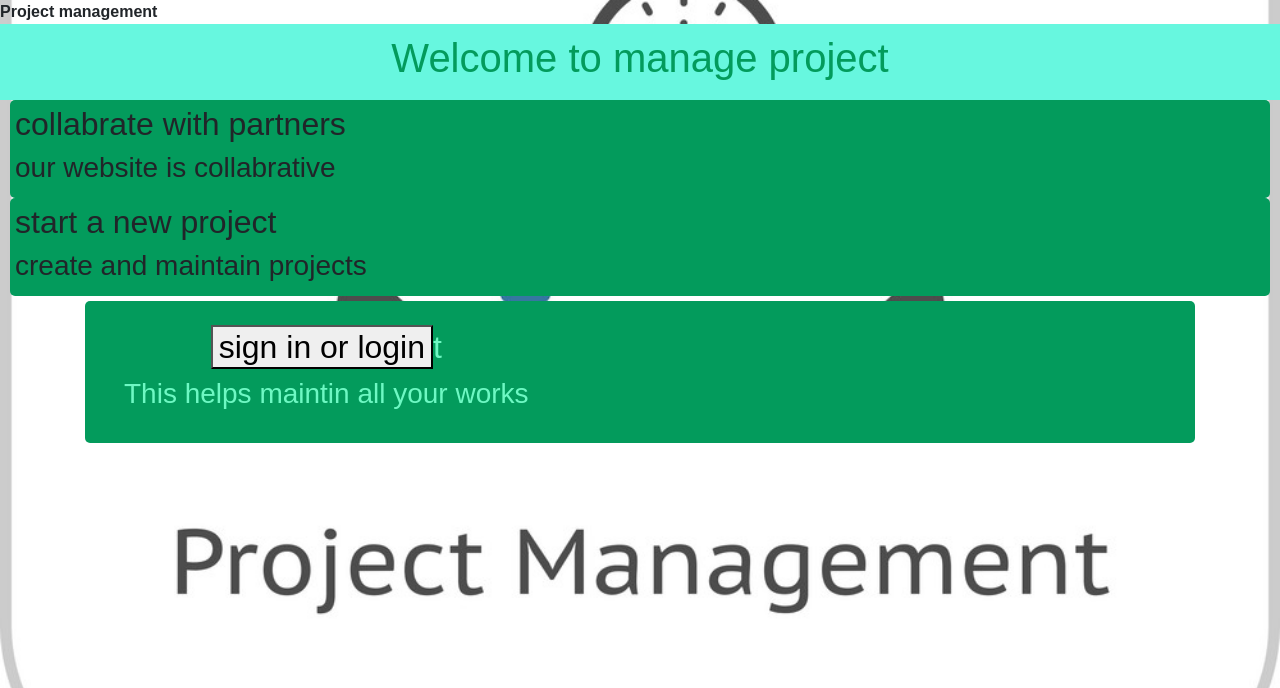
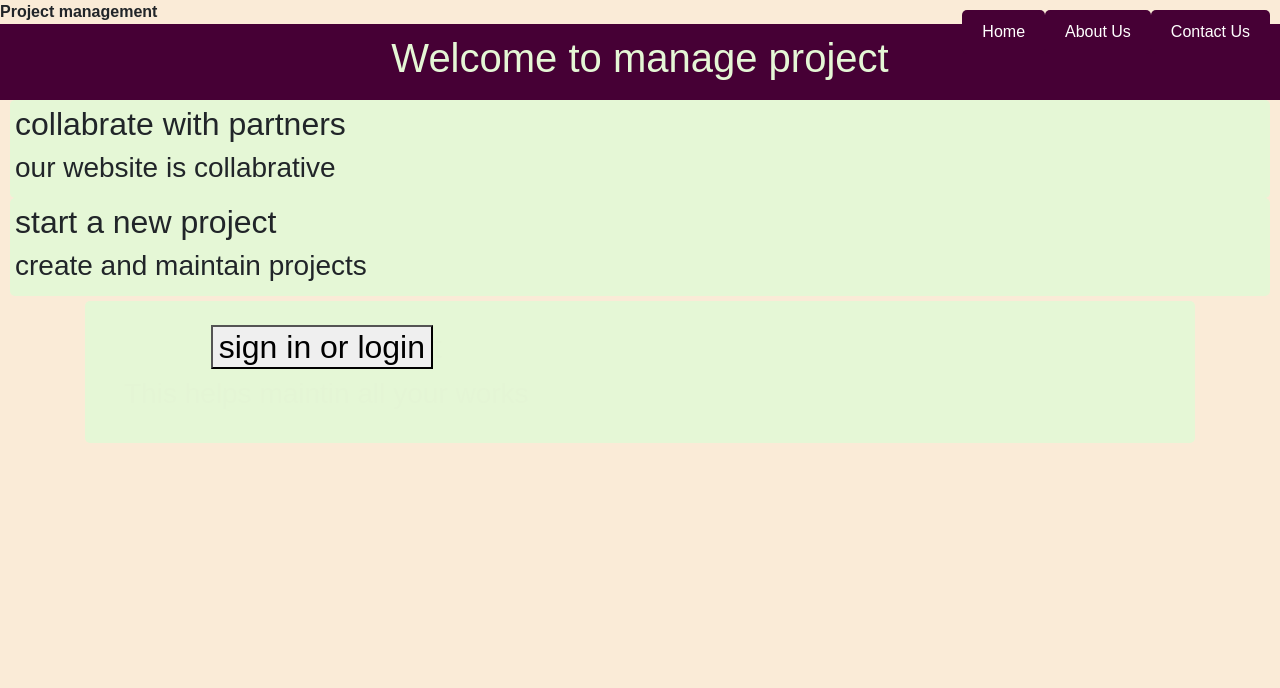
Before and after one commit to Aniruddha-HD-003/Project-management-system-DBMS, a Flask app: page / in a window 1280 px wide. Shown: the top 688 px of the page. Run offline with Flask 3, Linux system fonts and the light colour scheme.

Commit message:
new html added

```diff
--- a/templates/home.html
+++ b/templates/home.html
@@ -13,33 +13,37 @@
             font-family: Arial, sans-serif;
             margin: 0;
             padding: 0;
-            background-image:url('logo.jpg');
+            background-color: antiquewhite;
             background-size: cover;
             background-position: center;
             background-repeat: no-repeat;
         }
         header {
-            background-color: #67f7df;
-            color: #039b5c;
+            background-color: #460035;
+            color: #e5f7d6;
             padding: 10px 0;
             text-align: center;
         }
         .container {
             display: flex;
+            justify-content: center; /* Center the columns horizontally */
+    align-items: center;
 
             padding: 5px;
         }
         .column {
             flex: 1;
             margin: 0 10px;
-            background-color: #039b5c;
+            background-color: #e5f7d6;
             padding: 5px;
             border-radius: 5px;
+            justify-content: center; /* Center the columns horizontally */
+    align-items: center;
             font:italic;
         }
         .button {
   border: none;
-  color: rgb(110, 248, 195);
+  color: rgb(228, 245, 213);
   padding: 15px 32px;
   text-align: center;
   text-decoration: none;
@@ -48,22 +52,169 @@
   margin: 4px 2px;
   cursor: pointer;
 }
+   /* CSS for flip animation */
+.flip {
+    position: relative;
+    overflow: hidden;
+    color: #1c3eef;
+    display: block;
+    perspective: 1000px; /* Add perspective for 3D effect */
+}
+
+.flip span {
+    opacity: 0;
+    display: inline-block;
+    position: absolute;
+    left: 0;
+    top: 0;
+    right: 0;
+    margin: auto;
+    text-align: center;
+    transform: rotateX(90deg); /* Initially flip the span */
+    animation: flipAnimation 5s infinite; /* Apply flip animation */
+}
+
+.flip span.is-visible {
+    opacity: 1;
+    transform: rotateX(0deg); /* Bring visible span to front */
+}
+
+/* Keyframes for flip animation */
+@keyframes flipAnimation {
+    0% {
+        opacity: 0;
+        transform: rotateX(90deg); /* Start flipped */
+    }
+    50% {
+        opacity: 1;
+        transform: rotateX(0deg); /* Flip to visible */
+    }
+    100% {
+        opacity: 0;
+        transform: rotateX(90deg); /* Flip back */
+    }
+}
+
+.h3 {
+  margin: 0;
+  padding: 10px;
+  height: 40px;
+  line-height: 40px;
+  font-size: 16px;
+  font-family: Roboto;
+  color: #fff;
+  background-color: #460035;
+}
+em {
+  float: left;
+  display: block;
+  margin-right: 5px;
+  font-style: normal;
+}
+.flip-container {
+  position: relative;
+  display: inline-block;
+  width: 527px;
+  height: 40px;
+}
+.flipper {
+  display: block;
+  position: relative;
+  /*top: 14px;*/
+}
+.flip-container.hover .back {
+  -moz-transform: perspective(800px) rotateX(0);
+  -webkit-transform: perspective(800px) rotateX(0);
+  transform: perspective(800px) rotateX(0);
+}
+.flip-container.hover .front {
+  -webkit-transform: perspective(800px) rotateX(-179.9deg);
+  -moz-transform: perspective(800px) rotateX(-179.9deg);
+  transform: perspective(800px) rotateX(-179.9deg);
+}
+.back, .front {
+  display: block;
+  position: absolute;
+  top: 0;
+  left: 0;
+  width: 527px;
+  height: 40px;
+  white-space: nowrap;
+  -webkit-transition: 1.5s ease-in-out;
+  -moz-transition: 1.5s ease-in-out;
+  -ms-transition: 1.5s ease-in-out;
+  -o-transition: 1.5s ease-in-out;
+  transition: 1.5s ease-in-out;
+  /*background-color: red;*/
+}
+.back {
+  -moz-backface-visibility: hidden;
+  -webkit-backface-visibility: hidden;
+  backface-visibility: hidden;
+  -moz-transform: perspective(800px) rotateX(180deg);
+  -webkit-transform: perspective(800px) rotateX(180deg);
+  transform: perspective(800px) rotateX(180deg);
+}
+.front {
+  -moz-backface-visibility: hidden;
+  -webkit-backface-visibility: hidden;
+  backface-visibility: hidden;
+  -moz-transform: perspective(800px) rotateX(0deg);
+  -webkit-transform: perspective(800px) rotateX(0deg);
+  transform: perspective(800px) rotateX(0deg);
+  /*background-color: green;*/
+}
+
+.tabcontent {
+    display: none;
+    padding: 20px;
+    border: 1px solid #ccc;
+  }
+
+  /* Style for active tab content */
+  .active {
+    display: block;
+  }
+
+  /* Style for tab links */
+  .tablinks {
+    display: flex;
+    justify-content: space-between;
+    position: fixed;
+    top: 10px;
+    right: 10px;
+  }
+
+  .tablink {
+    padding: 10px 20px;
+    background-color: #460035;
+    color: white;
+    border: none;
+    cursor: pointer;
+    border-radius: 5px;
+  }
 
 
     </style>
 </head>
 
-<body background image ="C:\Users\DELL\My project (4)\Project-management-system-DBMS\static\logo.jpg">
+<body >
 
     <header>
         <h1>Welcome to manage project</h1>
     </header>
 
 
-        <div class="column">
-            <h2>collabrate with partners</h2>
-            <h3>our website is collabrative</h3>
-        </div>
+    <div class="column">
+        <h2 >collabrate with partners</h2>
+        <h3>our website is collabrative</h3>
+        <span class="flip">
+            <span class="is-visible">increased productivity</span>
+            <span class="is-hidden">improved collaboration</span>
+            <span class="is-hidden">dynamic teams</span>
+            <span class="is-hidden">you</span>
+        </span>
+    </div>
         <div class="column">
             <h2>start a new project</h2>
             <h3>create and maintain projects</h3>
@@ -77,6 +228,50 @@
         </div>
     </div>
     </div>
+    <div id="home" class="tabcontent">
+      <h1>Home</h1>
+      <p>Welcome to our home page.</p>
+    </div>
 
+    <div id="about" class="tabcontent">
+      <h1>About Us</h1>
+      <p>Our goal is to help institutions keep records of all their projects.</p>
+    </div>
+
+    <div id="contact" class="tabcontent">
+      <h1>Contact Us</h1>
+      <p>Phone: 1234567890</p>
+      <p>Email: example@example.com</p>
+    </div>
+
+    <div class="tablinks">
+      <button class="tablink" onclick="openOption('home', this)">Home</button>
+      <button class="tablink" onclick="openOption('about', this)">About Us</button>
+      <button class="tablink" onclick="openOption('contact', this)">Contact Us</button>
+    </div>
+
+    <script>
+    function openOption(tabName, elmnt) {
+        var i, tabcontent, tablinks;
+        tabcontent = document.getElementsByClassName("tabcontent");
+        for (i = 0; i < tabcontent.length; i++) {
+            tabcontent[i].style.display = "none";
+        }
+        tablinks = document.getElementsByClassName("tablink");
+        for (i = 0; i < tablinks.length; i++) {
+            tablinks[i].style.backgroundColor = "";
+        }
+        document.getElementById(tabName).style.display = "block";
+        elmnt.style.backgroundColor = "red"; // Change color as desired
+    }
+
+    // Get the element with id="defaultOpen" and click on it
+    document.getElementById("defaultOpen").click();
+    </script>
+
+
+</script>
+        <script src="home.js"></script>
 </body>
+
 </html>
--- /dev/null
+++ b/templates/home.js
@@ -0,0 +1,6 @@
+jQuery(document).ready(function($) {
+    // Init Flipping Text
+            setInterval(function(){
+                $('.flip-container').toggleClass('hover');
+            }, 4000);
+  });
```
